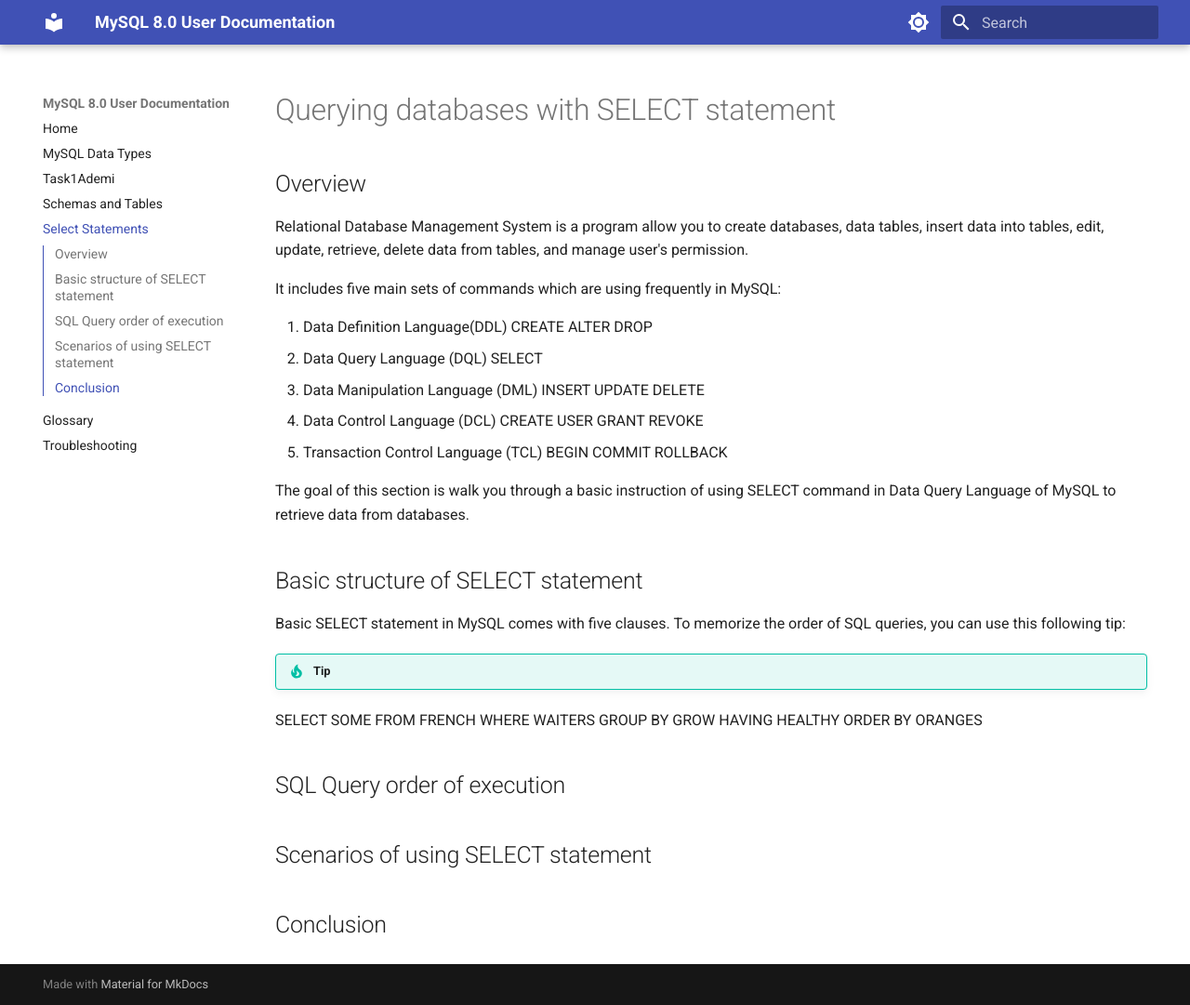
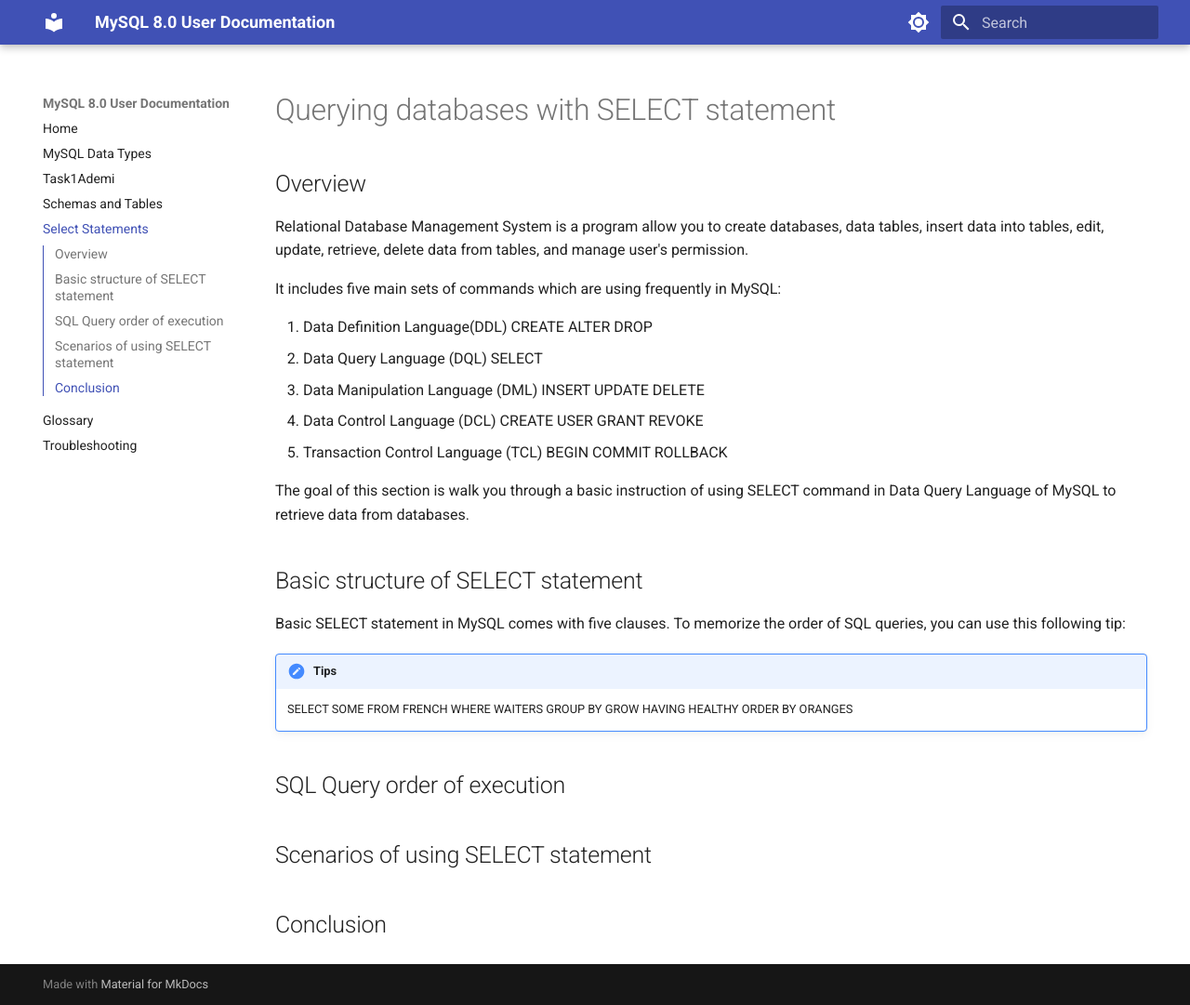
Before and after one commit to tastytough/COMP2116-UserDocs, an MkDocs documentation site: the page built from docs/Task3Emmy.md, in a window 1280 px wide and 1081 px high. Shown: the whole window at 93% size. Built offline with MkDocs 1.6.1 and Material for MkDocs 9.7.7, drawn with Linux system fonts in a browser that asks for light colours.

Commit message:
edit tips

```diff
--- a/docs/Task3Emmy.md
+++ b/docs/Task3Emmy.md
@@ -29,13 +29,13 @@ The goal of this section is walk you through a basic instruction of using SELECT
 
 Basic SELECT statement in MySQL comes with five clauses. To memorize the order of SQL queries, you can use this following tip:
 
-!!! tip "Tip"
-SELECT              SOME
-FROM                FRENCH
-WHERE               WAITERS
-GROUP BY            GROW
-HAVING              HEALTHY
-ORDER BY            ORANGES
+!!! tips
+    SELECT              SOME
+    FROM                FRENCH
+    WHERE               WAITERS
+    GROUP BY            GROW
+    HAVING              HEALTHY
+    ORDER BY            ORANGES
 
 ## SQL Query order of execution
 
```
